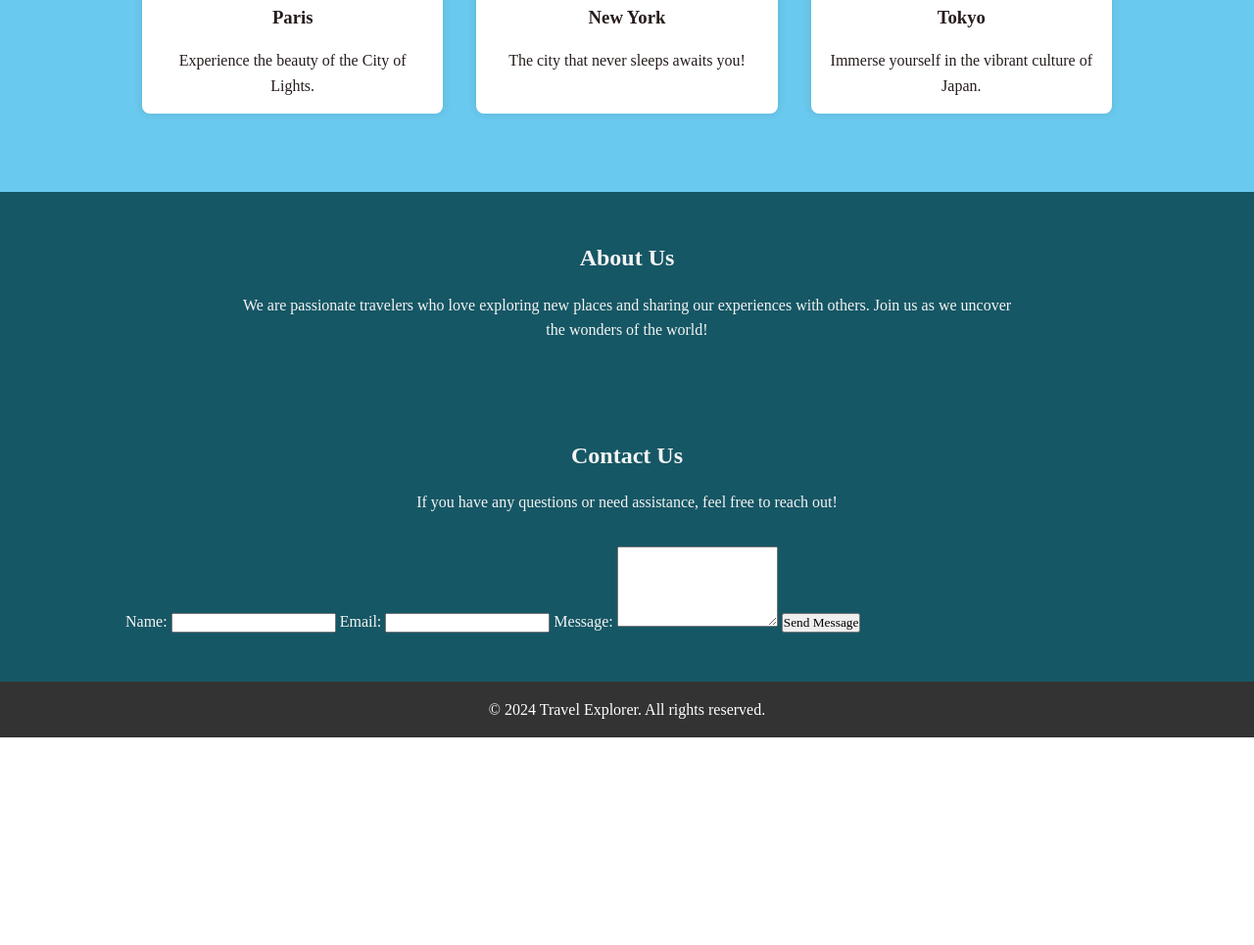
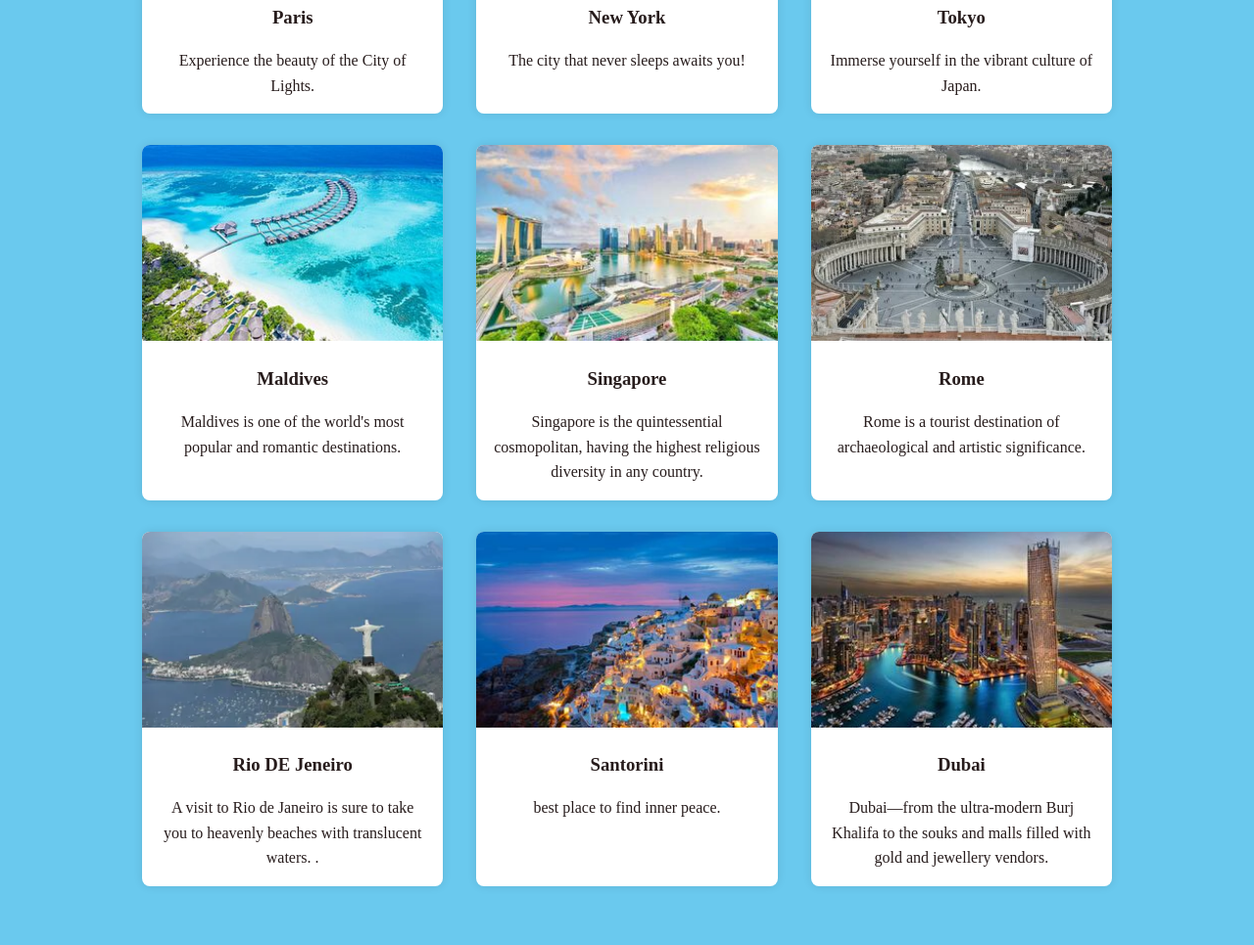
Before and after one commit to Shaswat107/Earthly-wheels, a plain HTML site: page index.html in a window 1280 px wide. Shown: the part 727-1692 px from the top of the page at 98% size. Before the commit the page ends 1480 px from the top, so only its background shows below. Drawn offline with Linux system fonts and the light colour scheme.

Commit message:
Update index.html

```diff
--- a/index.html
+++ b/index.html
@@ -1,16 +1,18 @@
 <!DOCTYPE html>
 <html lang="en">
+
 <head>
     <meta charset="UTF-8">
     <meta name="viewport" content="width=device-width, initial-scale=1.0">
-    <title>Travel Explorer</title>
+    <title>Earthly Wheels</title>
     <link rel="stylesheet" href="style.css">
 </head>
+
 <body>
     <!-- Header Section -->
     <header>
         <div class="container">
-            <h1 class="logo">Travel Explorer</h1>
+            <h1 class="logo"> Earthly Wheels </h1>
             <nav>
                 <ul>
                     <li><a href="#home">Home</a></li>
@@ -25,8 +27,8 @@
     <!-- Hero Section -->
     <section id="home" class="hero">
         <div class="hero-content">
-            <h2>Discover Your Next Adventure</h2>
-            <p>Find the best travel destinations and start your journey today!</p>
+            <h2 style="color: aliceblue; ">Choose Your Next Destinations</h2>
+            <p style="color: aliceblue;">Find the best travel destinations and start your journey today!</p>
             <a href="#destinations" class="btn">Explore Destinations</a>
         </div>
     </section>
@@ -37,21 +39,54 @@
             <h2>Featured Destinations</h2>
             <div class="destination-cards">
                 <div class="card">
-                    <img src="https://via.placeholder.com/300x200" alt="Paris">
+                    <img src="paris.jpg" alt="Paris">
                     <h3>Paris</h3>
                     <p>Experience the beauty of the City of Lights.</p>
                 </div>
                 <div class="card">
-                    <img src="https://via.placeholder.com/300x200" alt="New York">
+                    <img src="new york.jpg" alt="New York">
                     <h3>New York</h3>
                     <p>The city that never sleeps awaits you!</p>
                 </div>
                 <div class="card">
-                    <img src="https://via.placeholder.com/300x200" alt="Tokyo">
+                    <img src="tokyo.jpeg" alt="Tokyo">
                     <h3>Tokyo</h3>
                     <p>Immerse yourself in the vibrant culture of Japan.</p>
                 </div>
+
+                <div class="card">
+                  <img src="maldives .jpg" alt="maldives">
+                   <h3>Maldives</h3>
+                 <p>Maldives is one of the world's most popular and romantic destinations.</p>
+                 </div>
+            <div class="card">
+                <img src="singapore .jpg" alt="singapore">
+                <h3>Singapore
+                </h3>
+                <p>Singapore is the quintessential cosmopolitan, having the highest religious diversity in any country.
+                </p>
             </div>
+            <div class="card">
+                <img src="rome.webp" alt="Rome">
+                <h3>Rome</h3>
+                <p>Rome is a tourist destination of archaeological and artistic significance.</p>
+            </div>
+            <div class="card">
+                <img src="rio de janeiro .webp" alt="Rio DE Jeneiro">
+                <h3>Rio DE Jeneiro</h3>
+                <p>A visit to Rio de Janeiro is sure to take you to heavenly beaches with translucent waters. .</p>
+            </div>
+            <div class="card">
+                <img src="santorini .jpg" alt="Santorini">
+                <h3>Santorini</h3>
+                <p>best place to find inner peace.</p>
+            </div>
+            <div class="card">
+                <img src="dubai.jpg" alt="Dubai">
+                <h3>Dubai</h3>
+                <p>Dubai—from the ultra-modern Burj Khalifa to the souks and malls filled with gold and jewellery vendors.</p>
+            </div>
+        </div>
         </div>
     </section>
 
@@ -59,25 +94,39 @@
     <section id="about" class="about">
         <div class="container">
             <h2>About Us</h2>
-            <p>We are passionate travelers who love exploring new places and sharing our experiences with others. Join us as we uncover the wonders of the world!</p>
+            <p>At Earthly Wheels, we believe in more than just travel; we believe in journeys that transform. Our mission is to inspire and empower travelers like you to explore the world responsibly, connecting with diverse cultures and landscapes while leaving a positive impact on the places you visit. <br>
+
+
+                Discover Your Next Adventure
+                Explore our curated collection of destinations that promise to awaken your sense of wonder and curiosity. <br> <br>
+
+                1. Unforgettable Destinations
+                Embark on a journey to destinations that redefine your idea of adventure. From the pristine beaches of Seychelles to the rugged landscapes of Patagonia, each place offers a unique tapestry of experiences waiting to be discovered. <br>
+
+                2. Authentic Experiences
+                Immerse yourself in the heart and soul of local communities through our carefully crafted experiences. Whether it’s learning traditional cooking in a Tuscan farmhouse or participating in a Maasai warrior training in Kenya, our tours are designed to create meaningful connections.
+                <br>
+                3. Sustainable Travel
+                We are committed to sustainable travel practices that preserve the environment and support local economies. Our partnerships with eco-conscious accommodations and community-led initiatives ensure that your journey leaves a positive footprint. <br>
+
+                4. Tailored Travel Solutions
+                Whether you’re planning a solo adventure, a family vacation, or a group retreat, our travel experts are here to tailor every detail of your trip. From personalized itineraries to seamless logistics, we ensure that your experience with Earthly Wheels is nothing short of extraordinary.</p>
+
         </div>
     </section>
+    <hr>
 
     <!-- Contact Section -->
     <section id="contact" class="contact">
         <div class="container">
             <h2>Contact Us</h2>
+
             <p>If you have any questions or need assistance, feel free to reach out!</p>
-            <form>
-                <label for="name">Name:</label>
-                <input type="text" id="name" name="name" required>
-                <label for="email">Email:</label>
-                <input type="email" id="email" name="email" required>
-                <label for="message">Message:</label>
-                <textarea id="message" name="message" rows="5" required></textarea>
-                <button type="submit" class="btn">Send Message</button>
-            </form>
         </div>
+        <h3>earthlywheels@hotmail</h3>
+        <h3>+91 9876543210</h3>
+        <h3>allahabad,up
+        </h3>
     </section>
 
     <!-- Footer Section -->
@@ -87,4 +136,5 @@
         </div>
     </footer>
 </body>
+
 </html>
```
